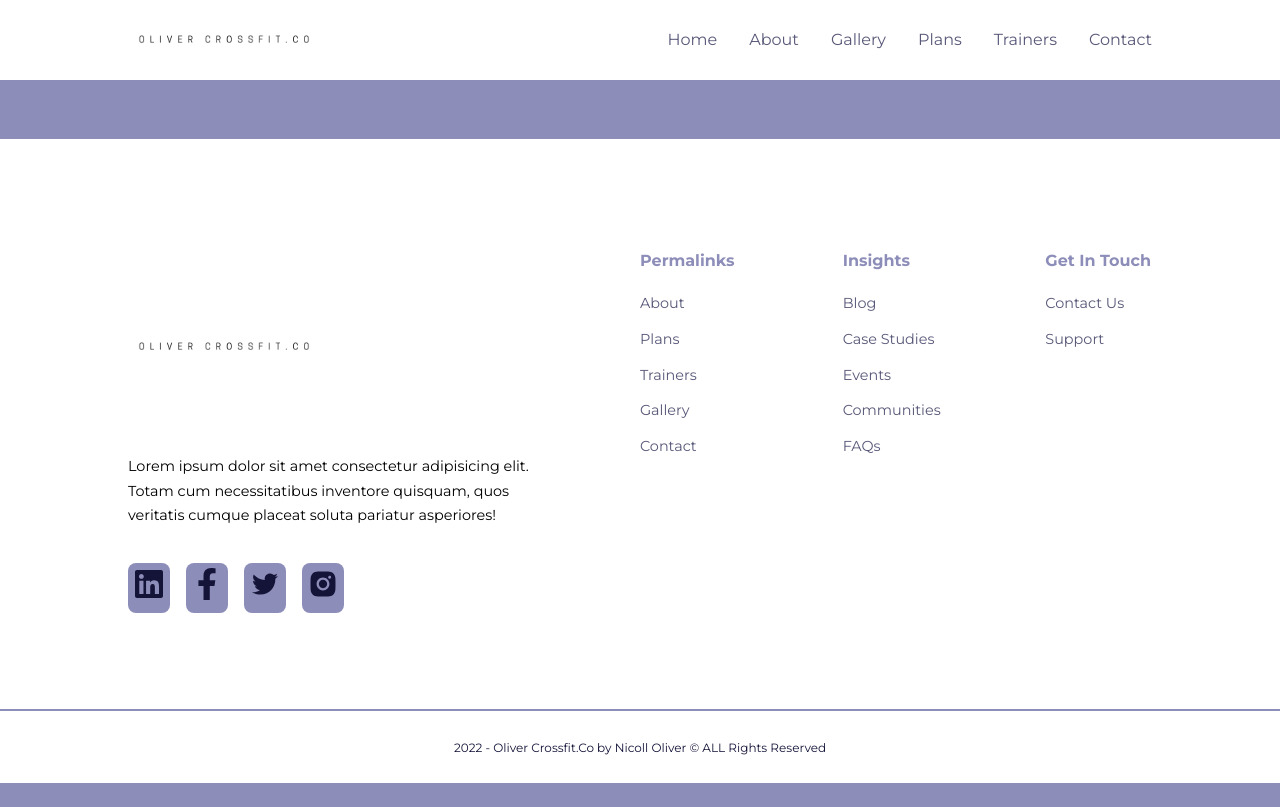
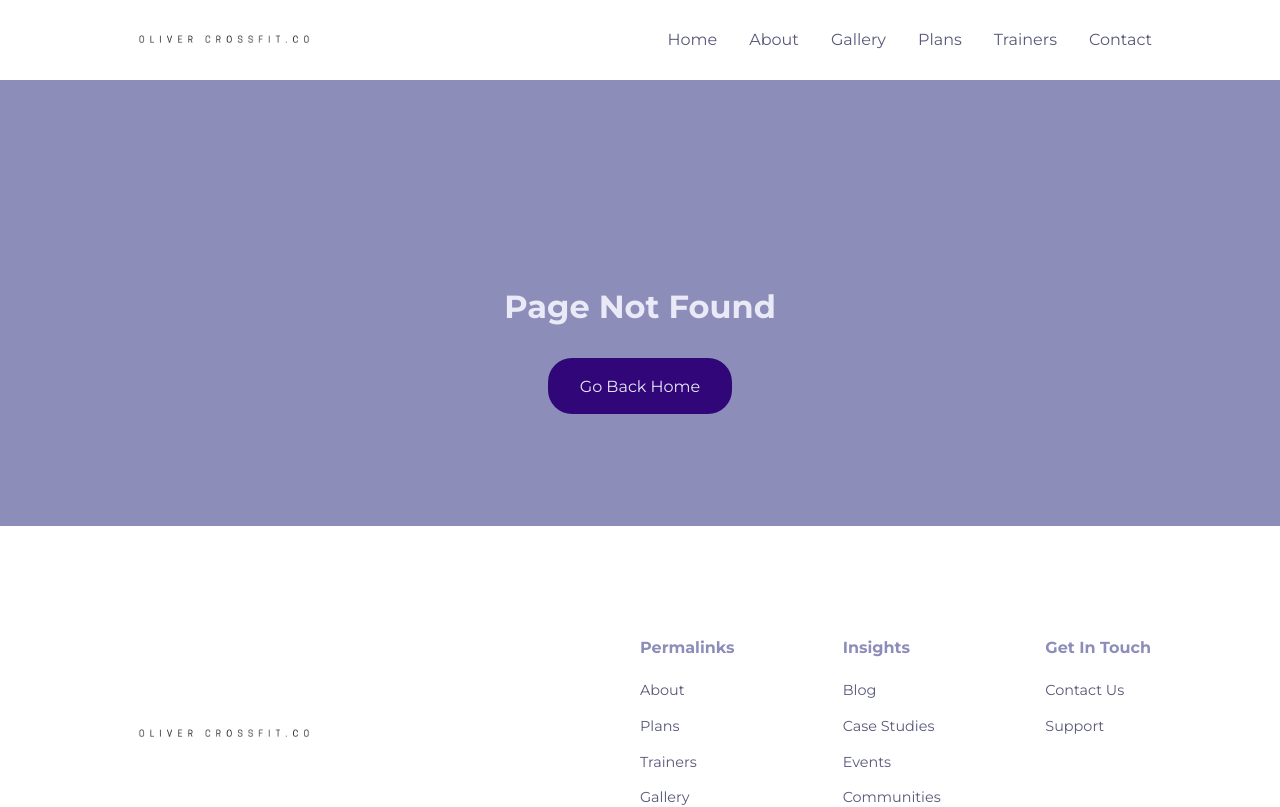
Before and after one commit to oliver-nicoll/turbo-couscous, a React (Create React App) app: page /programs/111 in a window 1280 px wide. Shown: the top 807 px of the page. Built offline with nearby package versions, Linux system fonts and the light colour scheme.

Commit message:
not found component build

```diff
--- a/src/pages/notFound/notFound.jsx
+++ b/src/pages/notFound/notFound.jsx
@@ -1,10 +1,15 @@
-import React from 'react'
-import './notFound.css'
+import { Link } from 'react-router-dom';
+import './notFound.css';
 
 const notFound = () => {
   return (
-    <div>notFound</div>
-  )
+    <section>
+      <div className="container notfound__container">
+        <h2>Page Not Found</h2>
+        <Link to="/" className='btn'>Go Back Home</Link>
+      </div>
+    </section>
+    )
 }
 
 export default notFound
```
